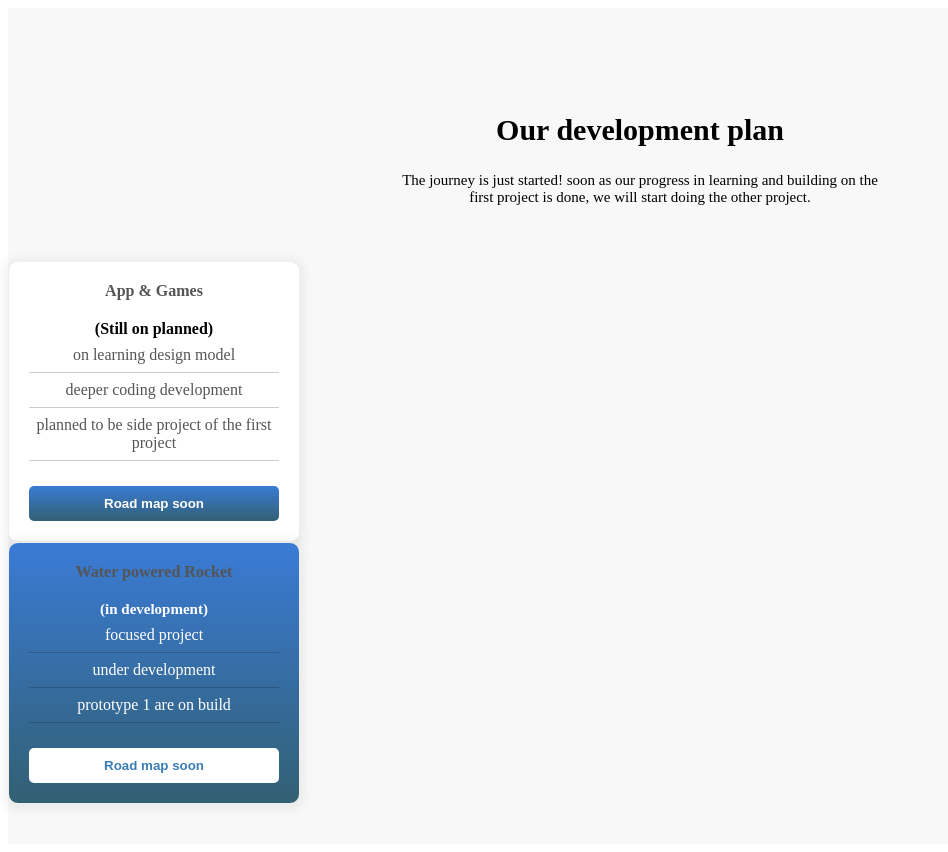
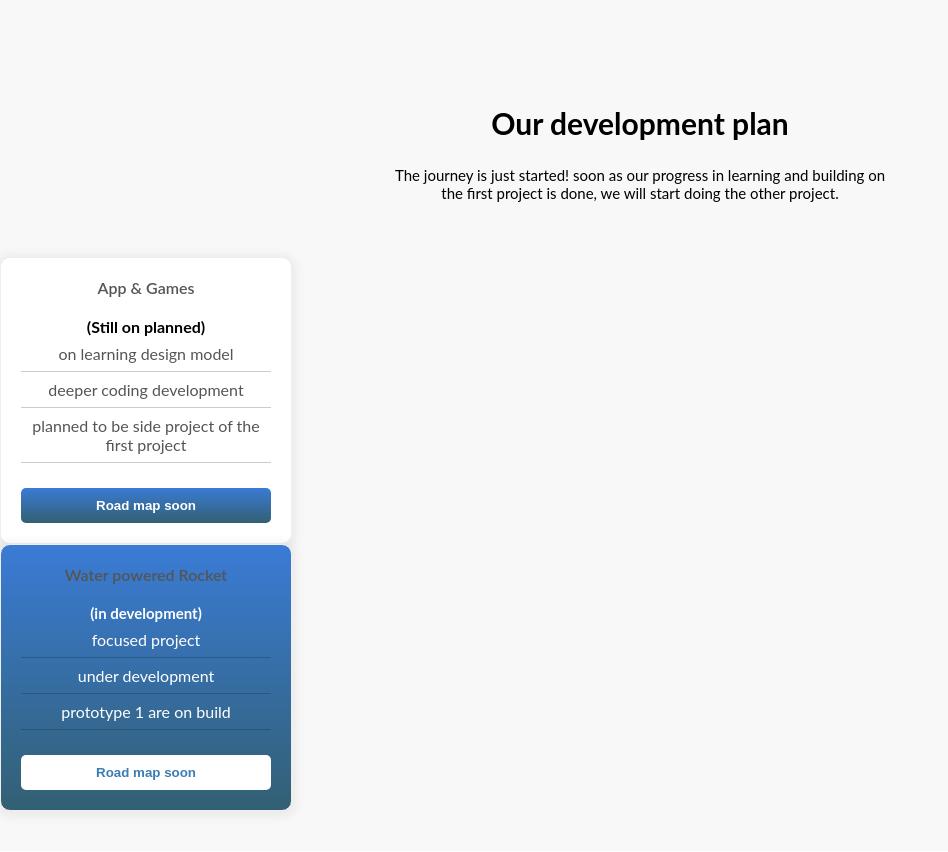
Before and after one commit to GROSANIA/DeltraTech, a plain HTML site: page index.html in a window 1280 px wide. Shown: the whole page, without its empty margins (0-948 px from the left). Drawn offline with Linux system fonts and the light colour scheme.

Commit message:
Update style.css

```diff
--- a/style.css
+++ b/style.css
@@ -1,7 +1,7 @@
-margin: 0px;
-padding: 0px;
-box-sizing: border-box;
 body {
+    margin: 0px;
+    padding: 0px;
+    box-sizing: border-box;
     font-family: "Lato", sans-serif;
 }
 .pricing-table {
```
